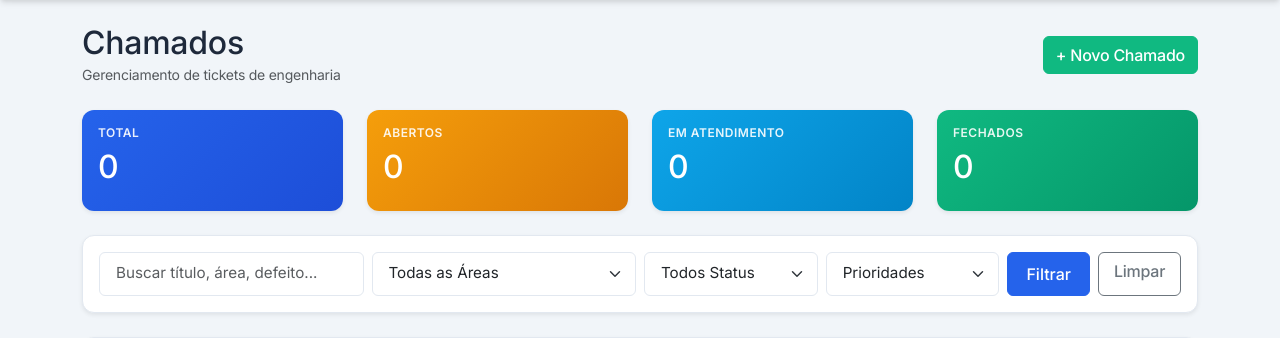
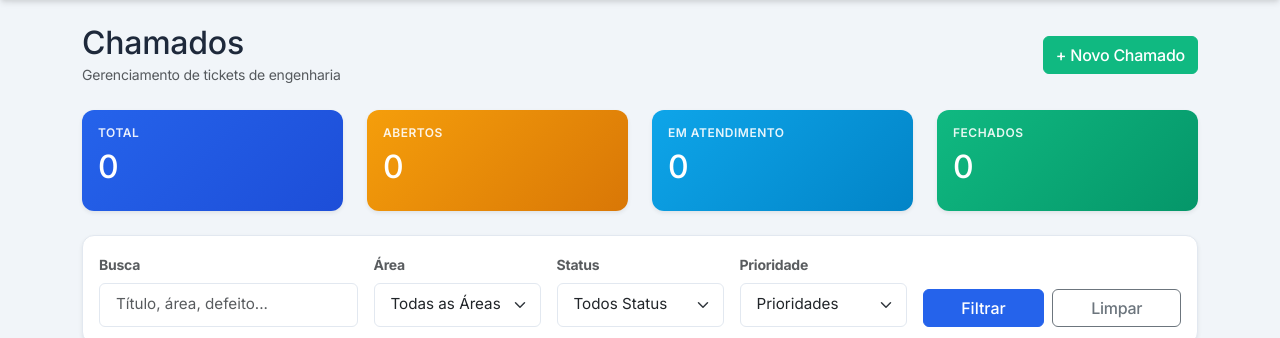
Before and after one commit to filipecrysthian/helpdesk-engenharia, a Flask app: page /tickets in a window 1280 px wide. Shown: the part 71-409 px from the top of the page. Run offline with Flask 3, Linux system fonts and the light colour scheme; the visitor is signed in with stand-in values (Sample User, id 1); data that the repository does not hold is empty; some libraries are stand-ins or nearby versions.

Commit message:
Implementado auto hide após timeout 10s para os alertas de novos chamadaos

```diff
--- a/app/templates/base.html
+++ b/app/templates/base.html
@@ -162,6 +162,11 @@
                     }
                 });
             });
+
+            // Auto-hide alerts after 10 seconds
+            setTimeout(function() {
+                $('.alert').fadeOut('slow');
+            }, 10000);
         });
     </script>
 
--- a/app/templates/tickets.html
+++ b/app/templates/tickets.html
@@ -57,12 +57,14 @@
 <!-- FILTROS -->
 <form method="GET" action="{{ url_for('main.tickets') }}" class="card shadow-sm mb-4">
     <div class="card-body">
-        <div class="row g-2">
-            <div class="col-md-3">
+        <div class="row g-3 align-items-end">
+            <div class="col-lg-3 col-md-6">
+                <label class="form-label small fw-bold text-muted">Busca</label>
                 <input type="text" name="search" class="form-control"
-                    placeholder="Buscar título, área, defeito..." value="{{ request.args.get('search', '') }}">
+                    placeholder="Título, área, defeito..." value="{{ request.args.get('search', '') }}">
             </div>
-            <div class="col-md-3">
+            <div class="col-lg-2 col-md-6">
+                <label class="form-label small fw-bold text-muted">Área</label>
                 <select name="category" class="form-select">
                     <option value="">Todas as Áreas</option>
                     <option value="Engenharia de Teste" {% if request.args.get('category') == 'Engenharia de Teste' %}selected{% endif %}>Engenharia de Teste</option>
@@ -70,14 +72,16 @@
                     <option value="Engenharia de Processo" {% if request.args.get('category') == 'Engenharia de Processo' %}selected{% endif %}>Engenharia de Processo</option>
                 </select>
             </div>
-            <div class="col-md-2">
+            <div class="col-lg-2 col-md-4">
+                <label class="form-label small fw-bold text-muted">Status</label>
                 <select name="status" class="form-select">
                     <option value="">Todos Status</option>
                     <option value="Aberto" {% if request.args.get('status') == 'Aberto' %}selected{% endif %}>Aberto</option>
                     <option value="Fechado" {% if request.args.get('status') == 'Fechado' %}selected{% endif %}>Fechado</option>
                 </select>
             </div>
-            <div class="col-md-2">
+            <div class="col-lg-2 col-md-4">
+                <label class="form-label small fw-bold text-muted">Prioridade</label>
                 <select name="priority" class="form-select">
                     <option value="">Prioridades</option>
                     <option value="Baixa" {% if request.args.get('priority') == 'Baixa' %}selected{% endif %}>Baixa</option>
@@ -86,9 +90,11 @@
                     <option value="Crítica" {% if request.args.get('priority') == 'Crítica' %}selected{% endif %}>Crítica</option>
                 </select>
             </div>
-            <div class="col-md-2 d-flex gap-2">
-                <button type="submit" class="btn btn-primary w-100">Filtrar</button>
-                <a href="{{ url_for('main.tickets') }}" class="btn btn-outline-secondary w-100">Limpar</a>
+            <div class="col-lg-3 col-md-4">
+                <div class="d-flex gap-2">
+                    <button type="submit" class="btn btn-primary flex-fill">Filtrar</button>
+                    <a href="{{ url_for('main.tickets') }}" class="btn btn-outline-secondary flex-fill text-nowrap">Limpar</a>
+                </div>
             </div>
         </div>
     </div>
```
